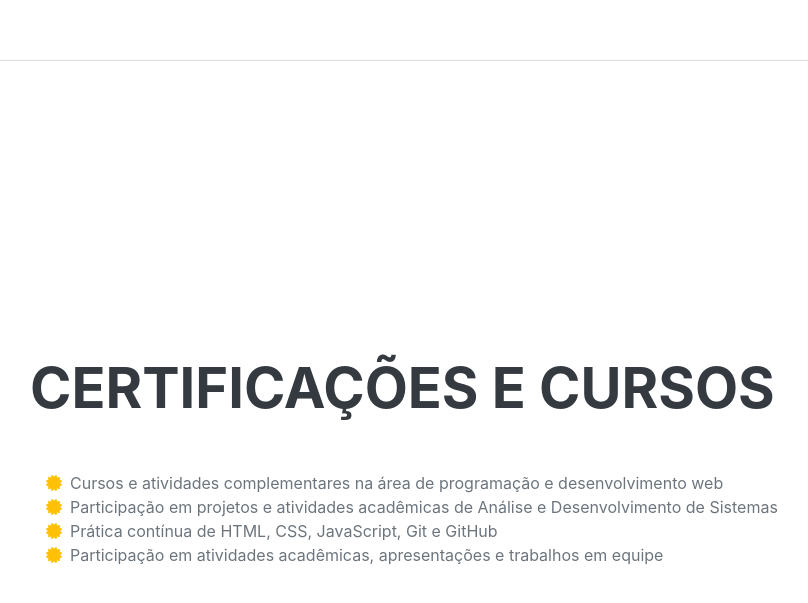
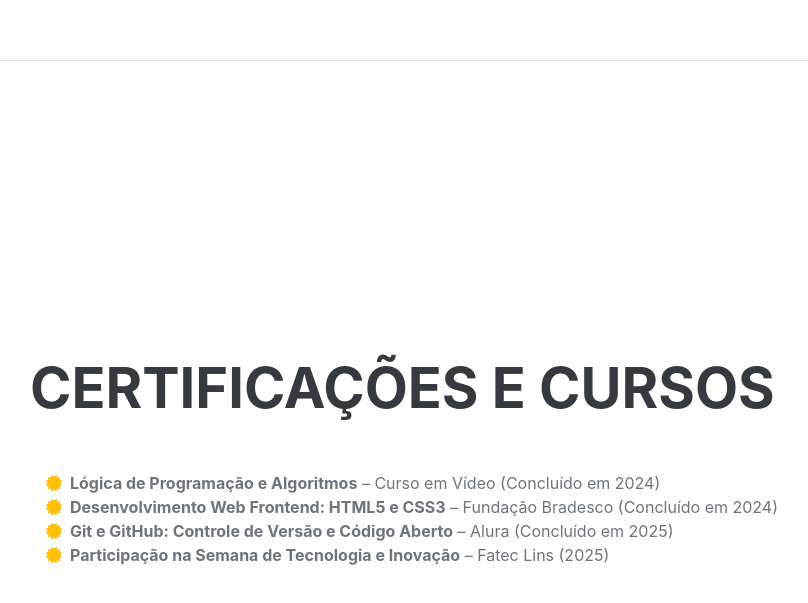
Before and after one commit to Fatec-Extensao/matheus-cv, a plain HTML site: page index.html in a window 1280 px wide. Shown: the part 3944-4547 px from the top of the page, without its empty margins (290-1098 px from the left). Drawn offline with nearby package versions, Linux system fonts and the light colour scheme; a web font is replaced by a local one.

Commit message:
issue corrigida
closes #6

```diff
--- a/index.html
+++ b/index.html
@@ -281,7 +281,7 @@
     </div>
    </section>
    <hr class="m-0"/>
-   <!-- Prêmios-->
+   <!-- Certificações-->
    <section class="resume-section" id="awards">
     <div class="resume-section-content">
      <h2 class="mb-5">
@@ -293,28 +293,28 @@
         <i class="fas fa-certificate text-warning">
         </i>
        </span>
-       Cursos e atividades complementares na área de programação e desenvolvimento web
+       <strong>Lógica de Programação e Algoritmos</strong> &ndash; Curso em Vídeo (Concluído em 2024)
       </li>
       <li>
        <span class="fa-li">
         <i class="fas fa-certificate text-warning">
         </i>
        </span>
-       Participação em projetos e atividades acadêmicas de Análise e Desenvolvimento de Sistemas
+       <strong>Desenvolvimento Web Frontend: HTML5 e CSS3</strong> &ndash; Fundação Bradesco (Concluído em 2024)
       </li>
       <li>
        <span class="fa-li">
         <i class="fas fa-certificate text-warning">
         </i>
        </span>
-       Prática contínua de HTML, CSS, JavaScript, Git e GitHub
+       <strong>Git e GitHub: Controle de Versão e Código Aberto</strong> &ndash; Alura (Concluído em 2025)
       </li>
       <li>
        <span class="fa-li">
         <i class="fas fa-certificate text-warning">
         </i>
        </span>
-       Participação em atividades acadêmicas, apresentações e trabalhos em equipe
+       <strong>Participação na Semana de Tecnologia e Inovação</strong> &ndash; Fatec Lins (2025)
       </li>
      </ul>
     </div>
```
